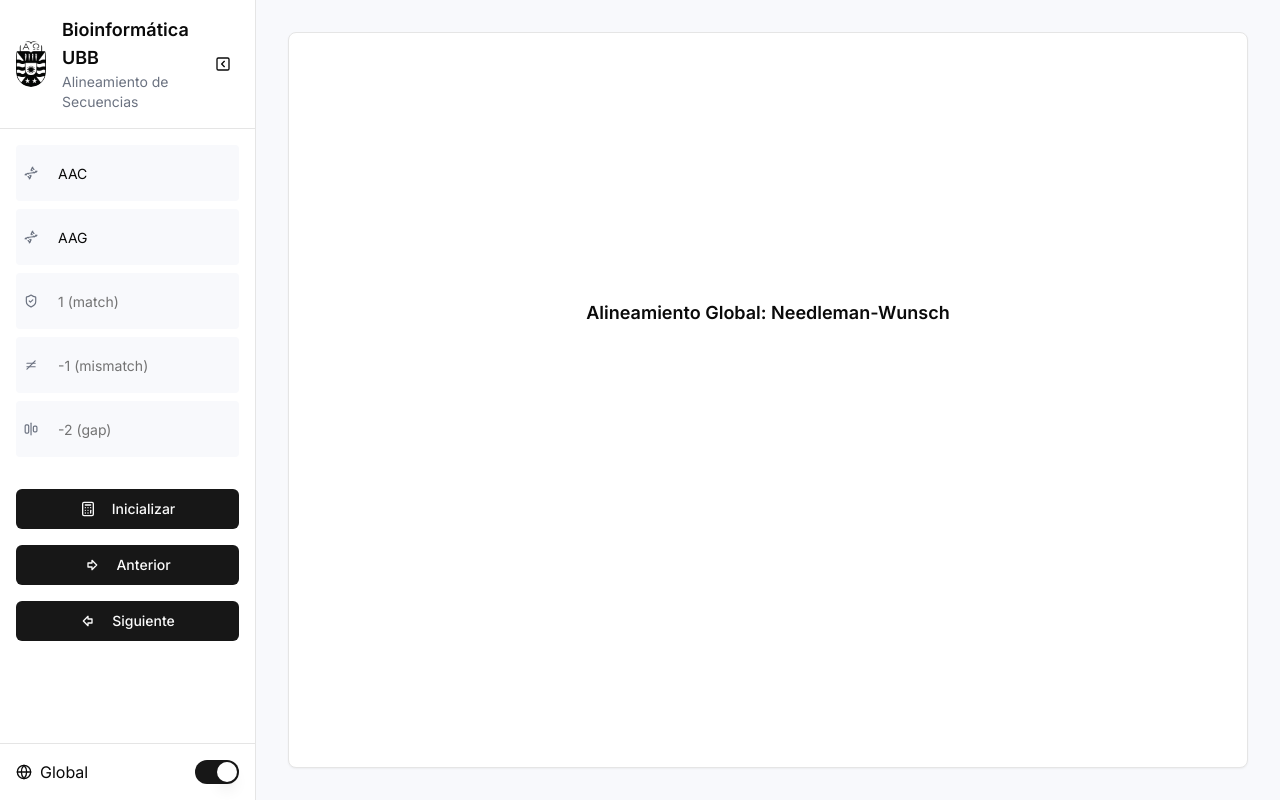
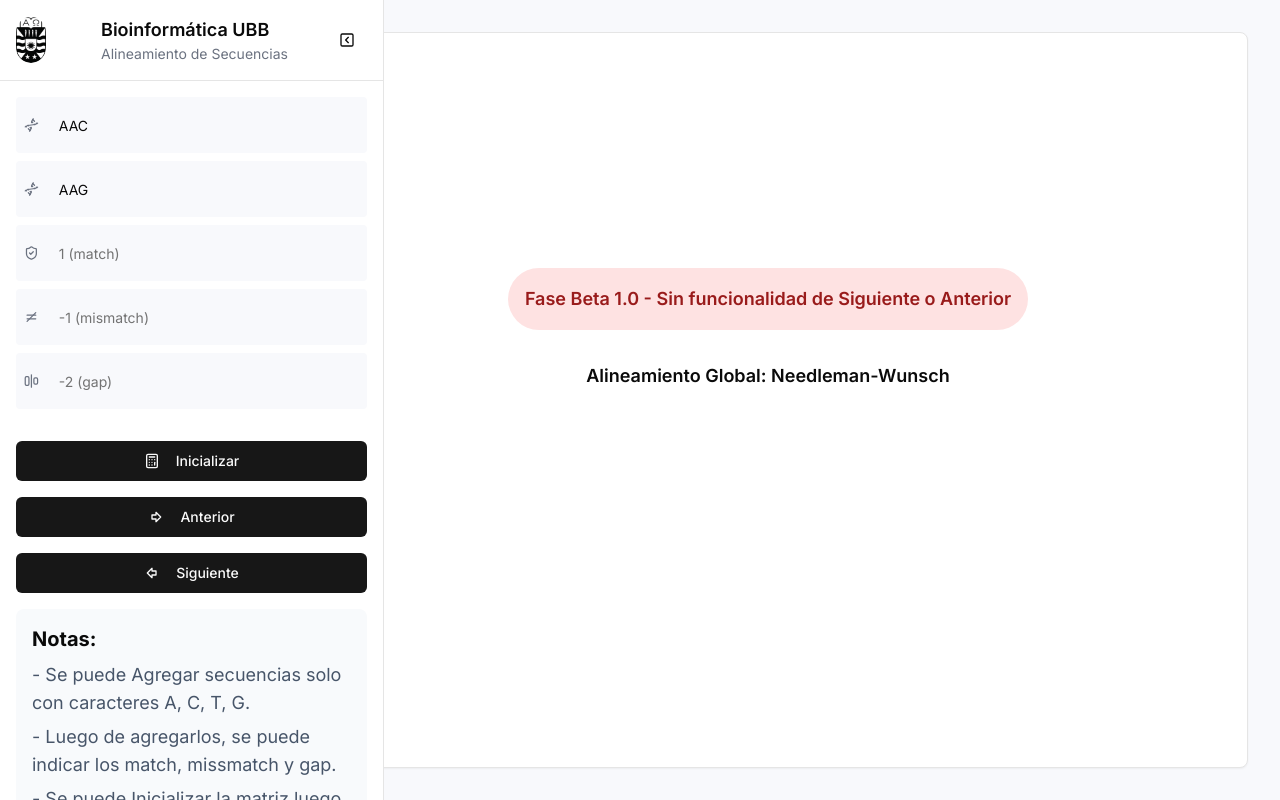
Before and after one commit to Not-Minimal/bioinformatica-ubb, a Next.js app: page / in a window 1280 px wide. Built offline with nearby package versions, Linux system fonts and the light colour scheme.

Commit message:
Agregar notas y detalles de fase beta.

```diff
--- /dev/null
+++ b/src/components/ui/badge.tsx
@@ -0,0 +1,36 @@
+import * as React from "react"
+import { cva, type VariantProps } from "class-variance-authority"
+
+import { cn } from "@/lib/utils"
+
+const badgeVariants = cva(
+  "inline-flex items-center rounded-full border px-2.5 py-0.5 text-xs font-semibold transition-colors focus:outline-none focus:ring-2 focus:ring-ring focus:ring-offset-2",
+  {
+    variants: {
+      variant: {
+        default:
+          "border-transparent bg-primary text-primary-foreground hover:bg-primary/80",
+        secondary:
+          "border-transparent bg-secondary text-secondary-foreground hover:bg-secondary/80",
+        destructive:
+          "border-transparent bg-destructive text-destructive-foreground hover:bg-destructive/80",
+        outline: "text-foreground",
+      },
+    },
+    defaultVariants: {
+      variant: "default",
+    },
+  }
+)
+
+export interface BadgeProps
+  extends React.HTMLAttributes<HTMLDivElement>,
+    VariantProps<typeof badgeVariants> {}
+
+function Badge({ className, variant, ...props }: BadgeProps) {
+  return (
+    <div className={cn(badgeVariants({ variant }), className)} {...props} />
+  )
+}
+
+export { Badge, badgeVariants }
--- a/src/components/ui/bioinformatica-ubb.tsx
+++ b/src/components/ui/bioinformatica-ubb.tsx
@@ -25,6 +25,7 @@ import {
   ChevronLeftSquare,
 } from "lucide-react";
 import Image from "next/image";
+import { Badge } from "./badge";
 
 export default function BioinformaticaUBB() {
   const [sidebarOpen, setSidebarOpen] = useState(true);
@@ -71,7 +72,7 @@ export default function BioinformaticaUBB() {
 
       {/* Sidebar */}
       <aside
-        className={`fixed left-0 top-0 z-40 h-screen w-64 transition-transform ${sidebarOpen ? "translate-x-0" : "-translate-x-full"
+        className={`fixed left-0 top-0 z-40 h-screen w-96 transition-transform ${sidebarOpen ? "translate-x-0" : "-translate-x-full"
           } bg-white border-r`}
       >
         {/* ... resto del código del sidebar ... */}
@@ -135,7 +136,7 @@ export default function BioinformaticaUBB() {
               <div className="flex items-center space-x-2 p-2 bg-[#F8F9FC] rounded">
                 <ShieldCheck className="h-4 w-4 text-gray-500" />
                 <Input
-
+                  type="number"
                   placeholder="1 (match)"
                   maxLength={20}
                   className="bg-transparent border-none focus:ring-0"
@@ -144,7 +145,7 @@ export default function BioinformaticaUBB() {
               <div className="flex items-center space-x-2 p-2 bg-[#F8F9FC] rounded">
                 <EqualNot className="h-4 w-4 text-gray-500" />
                 <Input
-
+                  type="number"
                   placeholder="-1 (mismatch)"
                   maxLength={20}
                   className="bg-transparent border-none focus:ring-0"
@@ -153,7 +154,7 @@ export default function BioinformaticaUBB() {
               <div className="flex items-center space-x-2 p-2 bg-[#F8F9FC] rounded">
                 <AlignHorizontalJustifyCenter className="h-4 w-4 text-gray-500" />
                 <Input
-
+                  type="number"
                   placeholder="-2 (gap)"
                   maxLength={20}
                   className="bg-transparent border-none focus:ring-0"
@@ -176,6 +177,16 @@ export default function BioinformaticaUBB() {
             <Button className="w-full bg-primary" onClick={handleSiguiente}>
               <ArrowBigLeft className="mr-2 h-4 w-4" /> Siguiente
             </Button>
+            <div className="mt-8 p-4 bg-slate-50 rounded-lg space-y-2">
+              <h3 className="font-bold text-xl">Notas:</h3>
+              <ul className="text-lg text-slate-600 space-y-1.5">
+                <li>- Se puede Agregar secuencias solo con caracteres A, C, T, G.</li>
+                <li>- Luego de agregarlos, se puede indicar los match, missmatch y gap.</li>
+                <li>- Se puede Inicializar la matriz luego de elegir las secuencias, pero no se puede inicializar el recorrido aun.</li>
+                <li>- Traspasar todo el código para que pueda correr en el servidor toma mas tiempo que 2 semanas.</li>
+                <li>- Tiene su dificultad tener un proyecto en NextJS, React, TailwindCSS y Shadcn/UI desplegado en la nube.(Perdon)</li>
+              </ul>
+            </div>
           </div>
 
           {/* Switch Global/Local */}
@@ -197,6 +208,10 @@ export default function BioinformaticaUBB() {
           } transition-all duration-300`}
       >
         <Card className="w-full h-full flex flex-col items-center justify-center bg-white p-8">
+          <div className="flex justify-center items-center p-8">
+            <Badge variant="secondary" className="text-lg p-4 bg-red-100 text-red-800 hover:bg-red-100">
+              Fase Beta 1.0 - Sin funcionalidad de Siguiente o Anterior
+            </Badge></div>
           <h2 className="text-lg font-semibold mb-6">
             {algoritmo === "nw"
               ? "Alineamiento Global: Needleman-Wunsch"
```
